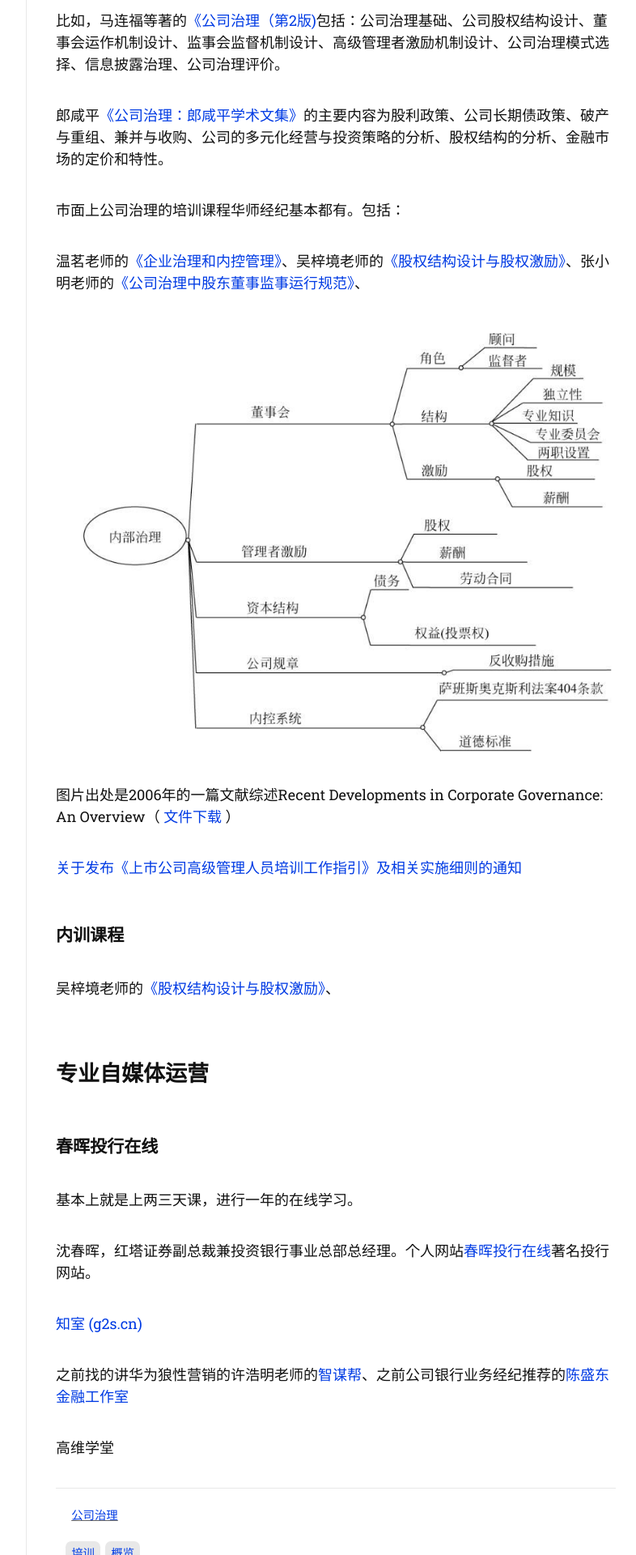
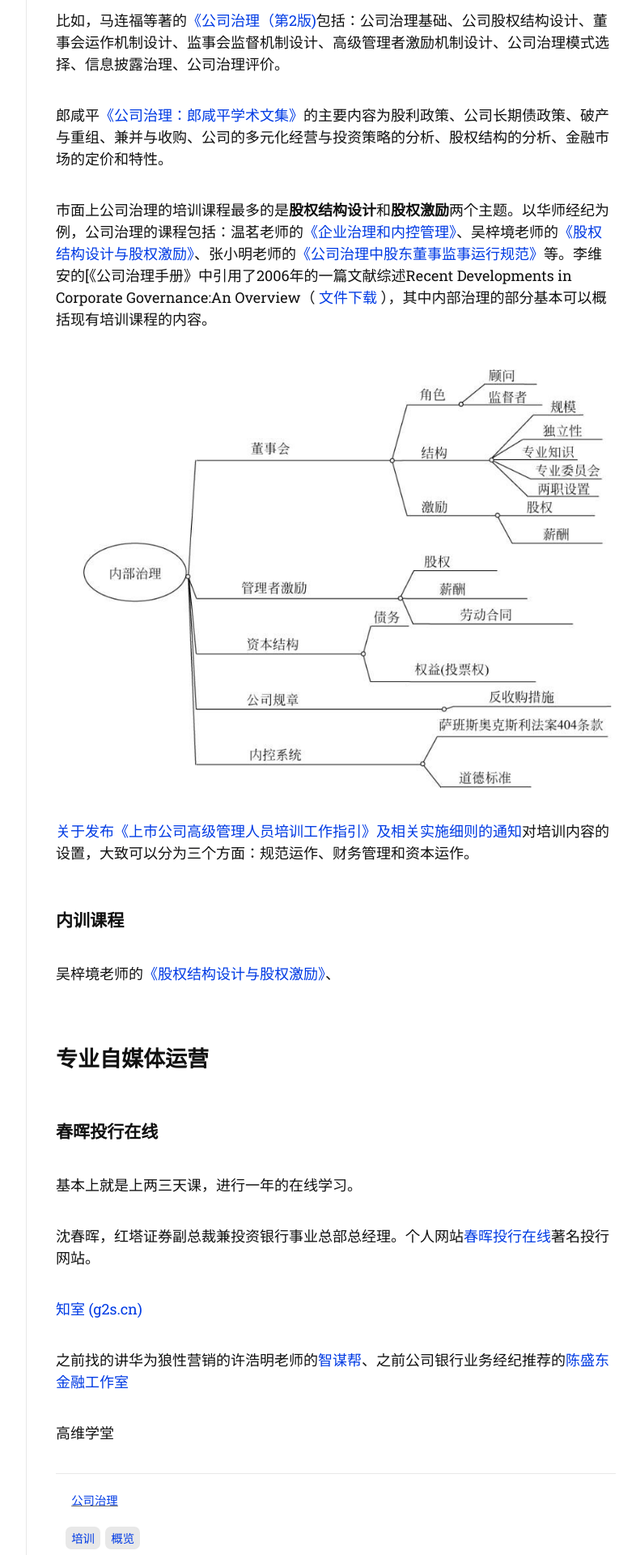
Before and after one commit to wdkedu/wdkedu.github.io, a Jekyll site: the page built from _posts/2020-11-06-cooperate-governance.md, in a window 1280 px wide. Shown: the part 579-2499 px from the top of the page at 81% size, without its empty margins (357-1143 px from the left). Built offline with Jekyll 4.4.1, drawn with Linux system fonts in a browser that asks for light colours; some web fonts are replaced.

Commit message:
Update 2020-11-06-cooperate-governance.md

```diff
--- a/_posts/2020-11-06-cooperate-governance.md
+++ b/_posts/2020-11-06-cooperate-governance.md
@@ -15,18 +15,11 @@ author:
 
 郎咸平[《公司治理：郎咸平学术文集》](https://item.jd.com/11467750.html?cu=true)的主要内容为股利政策、公司长期债政策、破产与重组、兼并与收购、公司的多元化经营与投资策略的分析、股权结构的分析、金融市场的定价和特性。
 
-市面上公司治理的培训课程华师经纪基本都有。包括：
-
-温茗老师的[《企业治理和内控管理》](http://www.huashijingji.com/course_details?courseid=25707)、吴梓境老师的[《股权结构设计与股权激励》](http://www.huashijingji.com/course_details?courseid=5675#anchor_2)、张小明老师的[《公司治理中股东董事监事运行规范》](http://www.huashijingji.com/course_details?courseid=13528)、
-
-
+市面上公司治理的培训课程最多的是**股权结构设计**和**股权激励**两个主题。以华师经纪为例，公司治理的课程包括：温茗老师的[《企业治理和内控管理》](http://www.huashijingji.com/course_details?courseid=25707)、吴梓境老师的[《股权结构设计与股权激励》](http://www.huashijingji.com/course_details?courseid=5675#anchor_2)、张小明老师的[《公司治理中股东董事监事运行规范》](http://www.huashijingji.com/course_details?courseid=13528)等。李维安的[《公司治理手册》中引用了2006年的一篇文献综述Recent Developments in Corporate Governance:An Overview（ [文件下载](/files/gillan2006.pdf) ），其中内部治理的部分基本可以概括现有培训课程的内容。
 
 ![internal](/images/internal.png)
 
-图片出处是2006年的一篇文献综述Recent Developments in Corporate Governance:
-An Overview（ [文件下载](/files/gillan2006.pdf) ）
-
-[关于发布《上市公司高级管理人员培训工作指引》及相关实施细则的通知](http://www.csrc.gov.cn/pub/newsite/flb/flfg/bmgf/ssgs/gszl/201012/t20101231_189742.html)
+[关于发布《上市公司高级管理人员培训工作指引》及相关实施细则的通知](http://www.csrc.gov.cn/pub/newsite/flb/flfg/bmgf/ssgs/gszl/201012/t20101231_189742.html)对培训内容的设置，大致可以分为三个方面：规范运作、财务管理和资本运作。
 
 ### 内训课程
 
```
